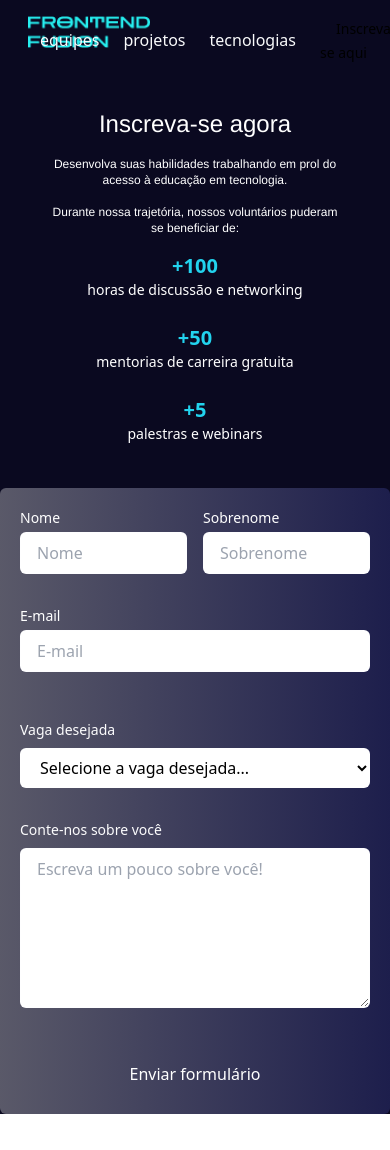
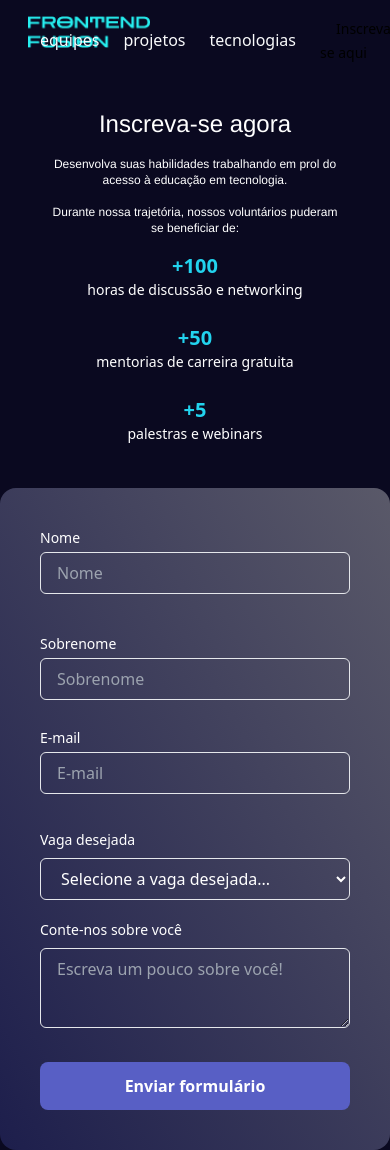
Before and after one commit to Projeto-FrontEnd-Fusion/vingadores-portifolio-colaborativo_, a React (Vite) app: page / in a window 390 px wide. Before the commit the page ends 1114 px from the top, so only its background shows below. Built offline with nearby package versions, Linux system fonts and the light colour scheme.

Commit message:
refactor: re-estiliza o formulário, deixando código mais limpo, claro e responsivo
- flexbox foi usado na seção de nome e sobrenome, para melhorar a
responsividade
- gradiente foi refeito para refletir o modelo no Figma
- css-inline foi removido, substituido por classes tailwind

```diff
--- a/src/components/Forms/Forms.tsx
+++ b/src/components/Forms/Forms.tsx
@@ -16,16 +16,15 @@ const Forms = () => {
   return (
     <FormProvider {...methods}>
       <form
-        className="w-full max-w-lg py-5 px-5 flex flex-col gap-6 text-white bg-gradient-to-r from-[#FCFCFD54] to-[#646DF036] rounded-md"
+        className="w-full max-w-lg p-10 gap-3 flex flex-col bg-gradient-to-tr from-[#646DF036] to-[#FCFCFD54] rounded-2xl"
         onSubmit={handleSubmit(onSubmit)}
       >
-        <div className="grid grid-cols-2 gap-4">
+        <div className="flex flex-wrap gap-6">
           <Input
             label="Nome"
             type="text"
             id="name"
             placeholder="Nome"
-            className="bg-white text-white border-[rgba(252,252,253,0.33)] rounded-md focus:outline-none focus:ring-2 focus:ring-blue-500"
             error={errors.name?.message}
           />
 
@@ -34,65 +33,60 @@ const Forms = () => {
             type="text"
             id="lastName"
             placeholder="Sobrenome"
-            className="bg-transparent text-white border-[rgba(252,252,253,0.33)] rounded-md focus:outline-none focus:ring-2 focus:ring-blue-500"
             error={errors.lastName?.message}
           />
+        </div>
 
-          <div className="col-span-2">
         <Input
           label="E-mail"
           type="email"
           id="email"
           placeholder="E-mail"
-              className="bg-transparent text-white border border-[rgba(252,252,253,0.33)] rounded-md focus:outline-none focus:ring-2 focus:ring-blue-500"
           error={errors.email?.message}
         />
-          </div>
-        </div>
 
         <div>
-          <label htmlFor="position" className="block text-sm font-medium py-2" style={{ color: '#FCFCFD' }}>
+          <label htmlFor="position" className="text-white block text-sm font-medium py-2">
             Vaga desejada
           </label>
           <select
             id="position"
             defaultValue=""
-            className="w-full px-4 py-2 text-black bg-white rounded-md focus:outline-none focus:ring-2 focus:ring-blue-500"
+            className="w-full px-4 py-2 text-white bg-transparent border-solid border rounded-md focus:outline-none focus:ring-2 focus:ring-blue-500"
             {...register("position")}
           >
-            <option value="" disabled className="text-gray-50">
+            <option value="" disabled>
               Selecione a vaga desejada...
             </option>
             {validVacancy.map((vacancy, index) => (
-              <option value={vacancy} key={index}>
+              <option className="text-black" value={vacancy} key={index}>
                 {vacancy}
               </option>
             ))}
           </select>
           {errors.position && (
-            <p style={{ color: 'white '}} className="text-white text-xs mt-1">{errors.position.message}</p>
+            <p className="text-white text-xs mt-1">{errors.position.message}</p>
           )}
         </div>
 
         <div>
-          <label htmlFor="description" className="block text-sm font-medium py-2" style={{ color: '#FCFCFD' }}>
+          <label htmlFor="description" className="block text-white text-sm font-medium py-2">
             Conte-nos sobre você
           </label>
           <textarea
             id="description"
             placeholder="Escreva um pouco sobre você!"
-            className="w-full h-40 px-4 py-2 text-black border border-[rgba(252,252,253,0.33)] rounded-md focus:outline-none focus:ring-2 focus:ring-blue-500"
+            className="w-full h-20 px-4 py-2 bg-transparent text-white border rounded-md focus:outline-none focus:ring-2 focus:ring-blue-500"
             {...register("description")}
           />
           {errors.description && (
-            <p style={{ color: 'white '}} className="text-white text-xs mt-1">{errors.description.message}</p>
+            <p className="text-white text-xs mt-1">{errors.description.message}</p>
           )}
         </div>
 
         <button
           type="submit"
-          style={{ color: 'white '}}
-          className="bg-button text-white w-full py-2 mt-4 text-center text-white rounded-md focus:ring-2"
+          className="bg-[#585FC5] w-full p-3 mt-4 text-center text-white font-bold rounded-lg focus:ring-2 hover:bg-[#3E4A9A] active:bg-[#2E3A7A] transition ease-in-out "
         >
           Enviar formulário
         </button>
--- a/src/components/Input/Input.tsx
+++ b/src/components/Input/Input.tsx
@@ -12,27 +12,23 @@ const Input = ({ id, placeholder, label, error, ...props }: InputProps) => {
   const { register } = useFormContext();
 
   return (
-    <div className="mb-4">
+    <div className="w-full mb-4 md:flex-1">
       <label
         htmlFor={id}
-        className="block text-white text-sm font-medium mb-1"
-        style={{ color: 'white' }} // Forçar a cor branca diretamente
-      >
+        className="block text-white text-sm font-medium mb-1">
         {label}
       </label>
 
 
-      {/* Input com fundo branco e texto cinza */}
       <input
         id={id}
         placeholder={placeholder}
         {...register(id)}
         {...props}
-        className="w-full px-4 py-2 text-gray-700 bg-white border border-[rgba(252,252,253,0.33)] rounded-md focus:outline-none focus:ring-2 focus:ring-blue-500"
+        className="w-full px-4 py-2 bg-transparent placeholder-gray-400 text-white border-solid border rounded-md focus:outline-none focus:ring-2 focus:ring-blue-500"
       />
 
-      {/* Mensagem de erro */}
-      {error && <p style={{ color: 'white' }} className="text-white text-xs mt-1">{error}</p>}
+      {error && <p className="text-white text-xs mt-1">{error}</p>}
     </div>
   );
 };
```
Lines whose indentation alone changed are shown as unchanged.
